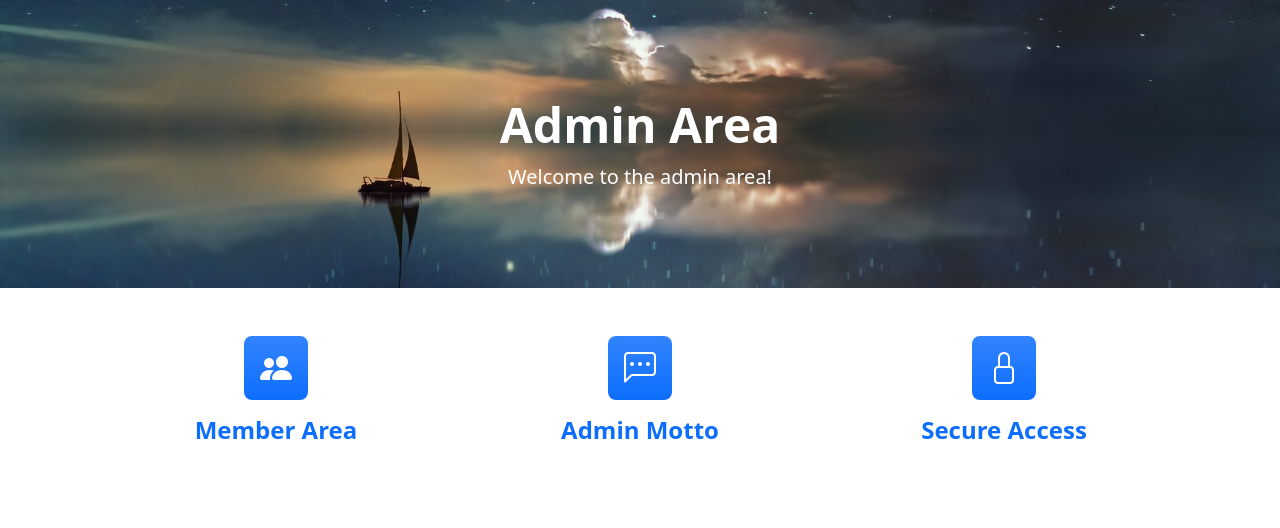
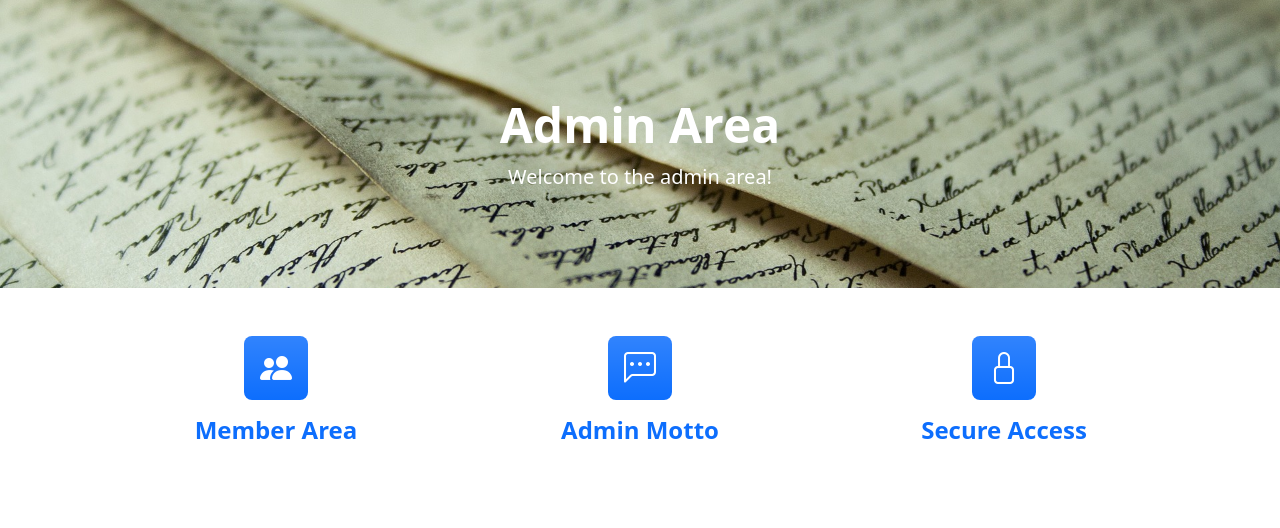
Before and after one commit to CyberSoc-Newcastle/sql-injection-competition, a Flask app: page /admin in a window 1280 px wide. Shown: the part 56-584 px from the top of the page. Run offline with Flask 3, Linux system fonts and the light colour scheme; the visitor is signed in with stand-in values (Sample User, id 1).

Commit message:
Update background of admin pages

```diff
--- a/templates/admin/actions.html
+++ b/templates/admin/actions.html
@@ -3,7 +3,7 @@
 
 {% block header %}
     <!-- Header-->
-    <header class="bg-img-center py-5" style="background-image: url('/img/boat_distance.jpg')">
+    <header class="bg-img-center py-5" style="background-image: url('/img/papers.jpg')">
         <div class="container px-5">
             {% include 'includes/flash.html' %}
             <div class="row gx-5 justify-content-center">
--- a/templates/admin/base_action.html
+++ b/templates/admin/base_action.html
@@ -2,7 +2,7 @@
 
 {% block header %}
     <!-- Header-->
-    <header class="bg-img-center py-5" style="background-image: url('/img/boat_distance.jpg')">
+    <header class="bg-img-center py-5" style="background-image: url('/img/papers.jpg')">
         <div class="container px-5">
             {% include 'includes/flash.html' %}
             <div class="row mb-2">
```
Also changed, not shown: static/img/papers.jpg (added).
